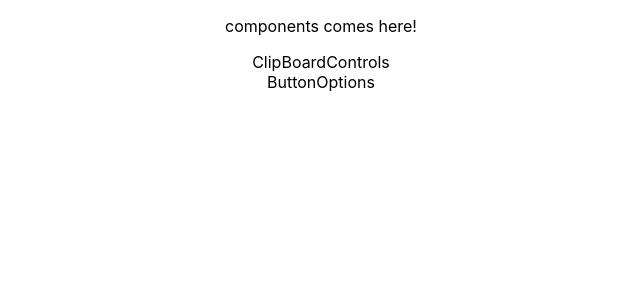
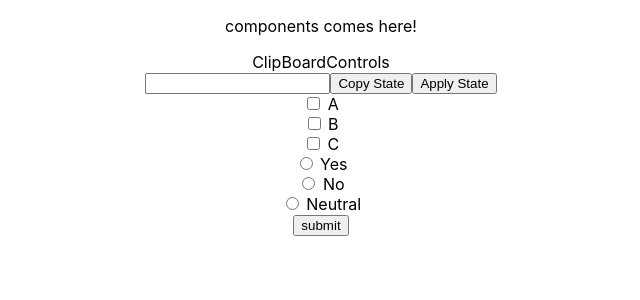
Before and after one commit to jayasundeep/assignment_one, a React (Create React App) app: page / in a window 1280 px wide. Shown: the top 300 px of the page, without its empty margins (319-959 px from the left). Built offline with nearby package versions, Linux system fonts and the light colour scheme.

Commit message:
Initial commit

```diff
--- a/src/App.css
+++ b/src/App.css
@@ -36,3 +36,7 @@
     transform: rotate(360deg);
   }
 }
+
+.options {
+  flex-direction: column;
+}
--- a/src/App.js
+++ b/src/App.js
@@ -1,4 +1,4 @@
-import logo from './logo.svg';
+// import logo from './logo.svg';
 import './App.css';
 import ButtonOptions from './components/ButtonOptions';
 import ClipBoardControls from './components/ClipBoardControl';
--- a/src/components/ButtonOptions.js
+++ b/src/components/ButtonOptions.js
@@ -1,9 +1,119 @@
 import React from 'react';
 
-const ButtonOptions = () => (
-    <div>
-        ButtonOptions
-    </div>
-)
+class ButtonOptions extends React.Component {
+    state = {
+        checkBox : [],
+        radioButtonValue : ""
+    }
+
+    handleCheckBox = (e) => {
+        // console.log(e.target.value);
+        const val = e.target.value;
+        let present;
+        let temp = [];
+        this.state.checkBox.map((x) => {
+            if(x === val){
+                present = true;
+                return x;
+            }else{
+                temp.push(x);
+                return x;
+            }
+        })
+
+        if(!present){
+            temp.push(val)
+            this.setState({
+                checkBox : temp
+            })
+        }else{
+            this.setState({
+                checkBox : temp
+            })
+        }
+    }
+
+    handleRadioButton = (e) => {
+        const val = e.target.value;
+        this.setState({
+            radioButtonValue : val
+        });
+    }
+
+    onSubmit = (e) => {
+        e.preventDefault();
+        console.log(this.state);
+    }
+
+    render() {
+        return (
+            <div>
+                <form className="options" onSubmit={this.onSubmit}  >
+                    <div>
+                        <input
+                            type="checkbox"
+                            checked={this.state.checkBox.A}
+                            value="A"
+                            onChange={this.handleCheckBox}
+                        />
+                        <label> A </label>
+                    </div>
+
+                    <div>
+                        <input
+                            type="checkbox"
+                            checked={this.state.checkBox.B}
+                            value="B"
+                            onChange={this.handleCheckBox}
+                        />
+                        <label> B </label>
+                    </div>
+
+                    <div>
+                        <input
+                            type="checkbox"
+                            checked={this.state.checkBox.C}
+                            value="C"
+                            onChange={this.handleCheckBox}
+                        />
+                        <label> C </label>
+                    </div>
+
+                    <div>
+                        <input
+                            type="radio"
+                            value="Yes"
+                            name="agree"
+                            onChange={this.handleRadioButton}
+                        />
+                        <label> Yes </label>
+                    </div>
+
+                    <div>
+                        <input
+                            type="radio"
+                            value="No"
+                            name="agree"
+                            onChange={this.handleRadioButton}
+                        />
+                        <label> No </label>
+                    </div>
+
+                    <div>
+                        <input
+                            type="radio"
+                            value="Neutral"
+                            name="agree"
+                            onChange={this.handleRadioButton}
+                        />
+                        <label> Neutral </label>
+                    </div>
+
+                    <button> submit </button>
+                </form>
+            </div>
+        )
+    }
+}
 
 export default ButtonOptions;
--- a/src/components/ClipBoardControl.js
+++ b/src/components/ClipBoardControl.js
@@ -3,6 +3,11 @@ import React from 'react';
 const ClipBoardControl = () => (
     <div>
         ClipBoardControls
+        <div>
+            <input />
+            <button> Copy State </button>
+            <button> Apply State </button>
+        </div>
     </div>
 )
 
```
